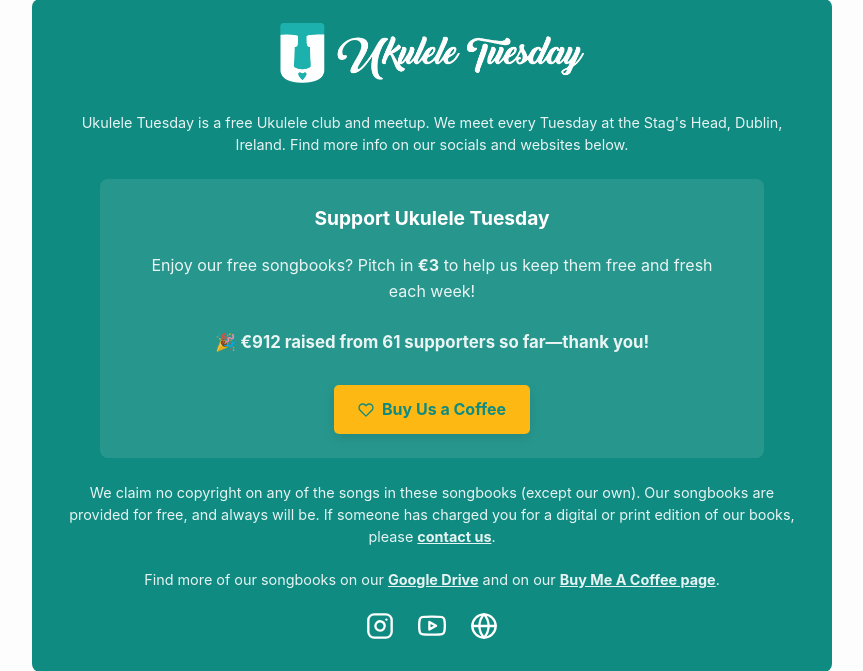
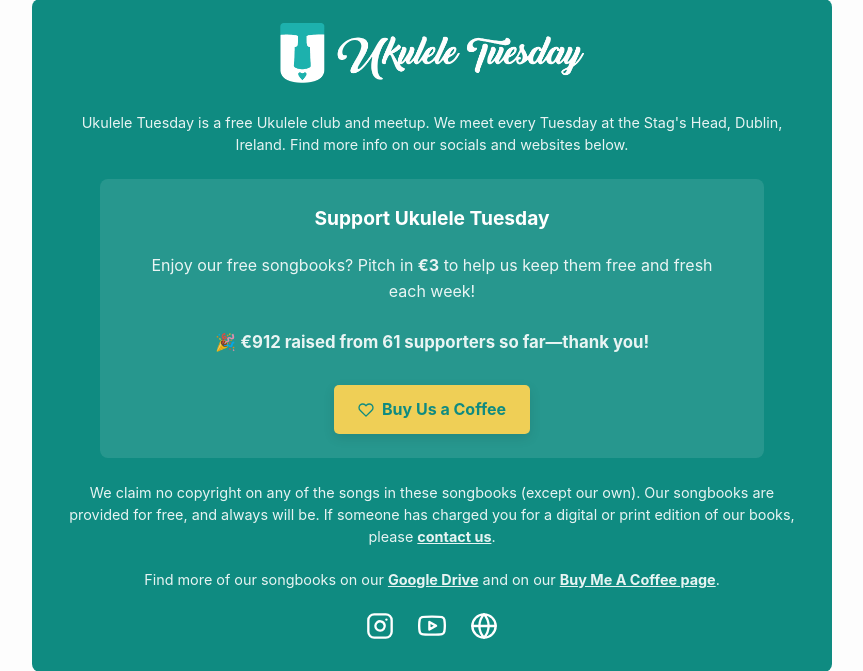
Before and after one commit to UkuleleTuesday/songbooks, a Python web app: template templates/index.html.j2 in a window 1280 px wide. Shown: the part 312-983 px from the top of the page, without its empty margins (208-1071 px from the left). Run offline with Jinja, Linux system fonts and the light colour scheme; the template is opened without the code that fills it, so the values that code supplies are empty; some web fonts are replaced.

Commit message:
style: Update accent color to softer gold based on design feedback
Co-authored-by: aider (gemini/gemini-2.5-pro) <aider@aider.chat>

```diff
--- a/assets/style.css
+++ b/assets/style.css
@@ -1,6 +1,6 @@
 :root {
       --primary-color: #0f8b81;
-      --accent-color: #fdb813;
+      --accent-color: #EFCF56;
       --text-color: #333;
       --bg-color: #fdfdfd;
       --container-width: 800px;
```
